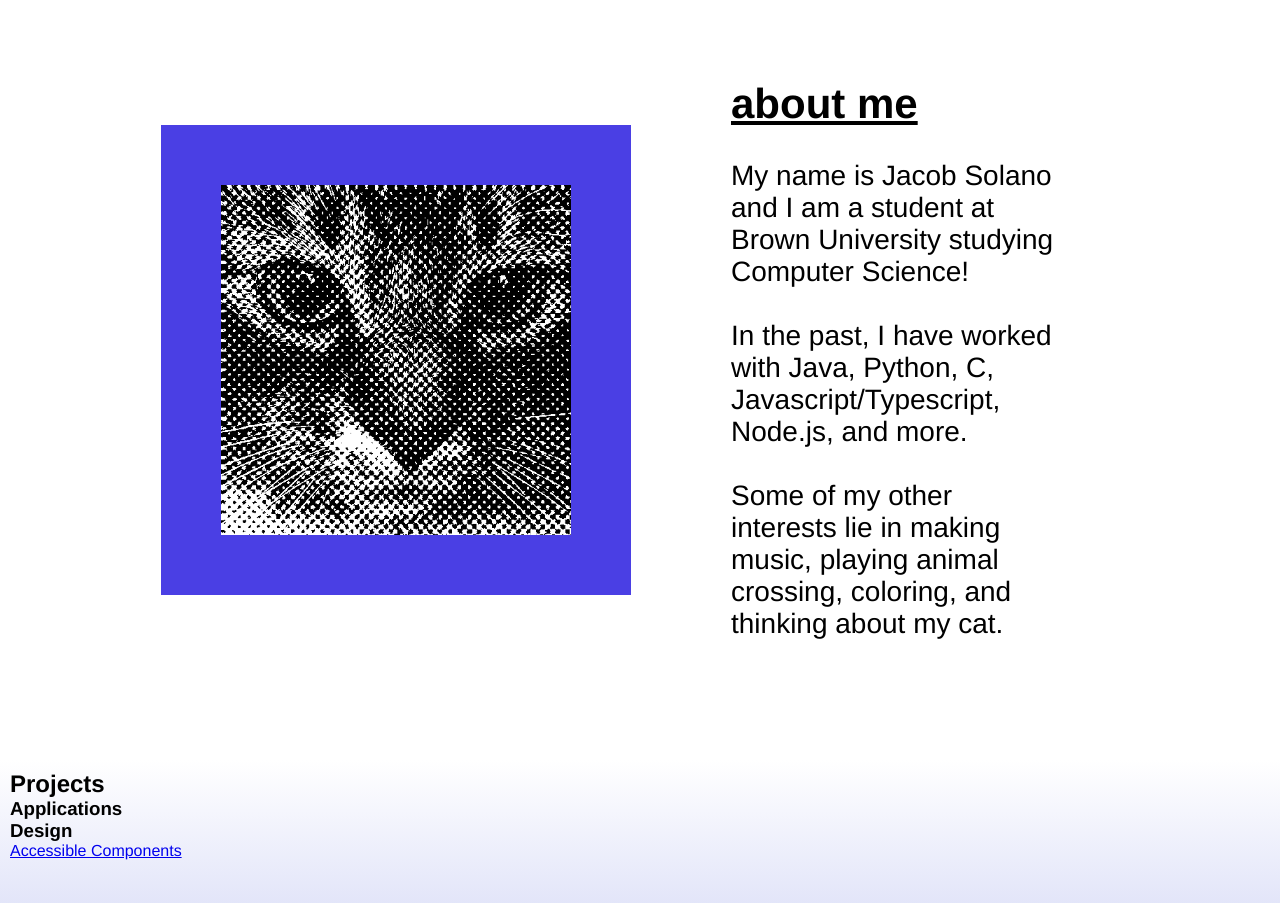
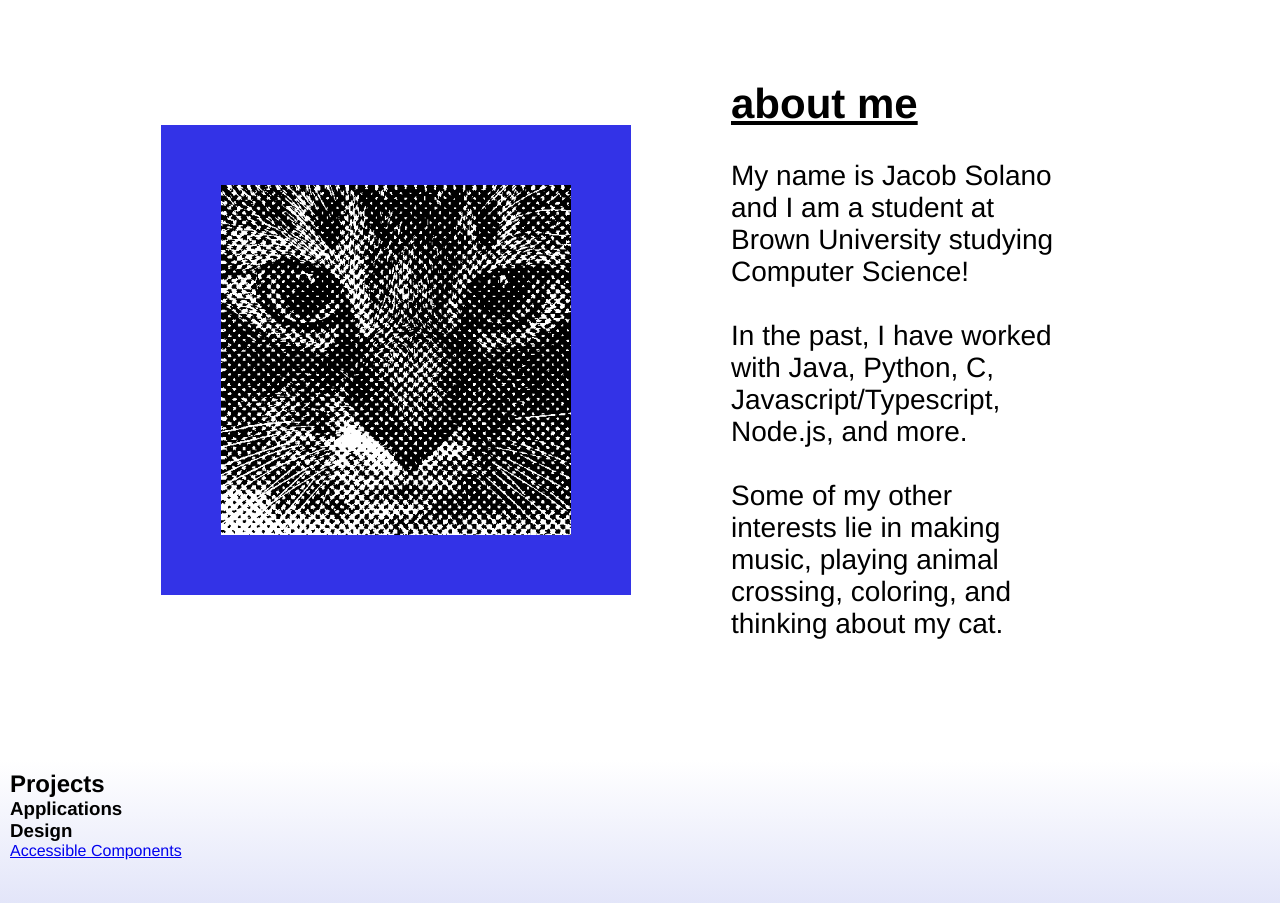
Before and after one commit to jacobsolanobrown/jacobsolanobrown.github.io, a React (Vite) app in the folder jacob-portfolio/: page / in a window 1280 px wide. Shown: the part 840-1743 px from the top of the page. Built offline with nearby package versions, Linux system fonts and the light colour scheme.

Commit message:
changed photo background color in about

```diff
--- a/jacob-portfolio/src/styles/Homepage.css
+++ b/jacob-portfolio/src/styles/Homepage.css
@@ -274,7 +274,7 @@ svg {
 }
 
 .about-me-photo {
-  background-color: rgb(74, 63, 228);
+  background-color: rgba(0, 0, 225, 0.8);
   width: fit-content;
   height: auto;
   padding: 60px;
```
